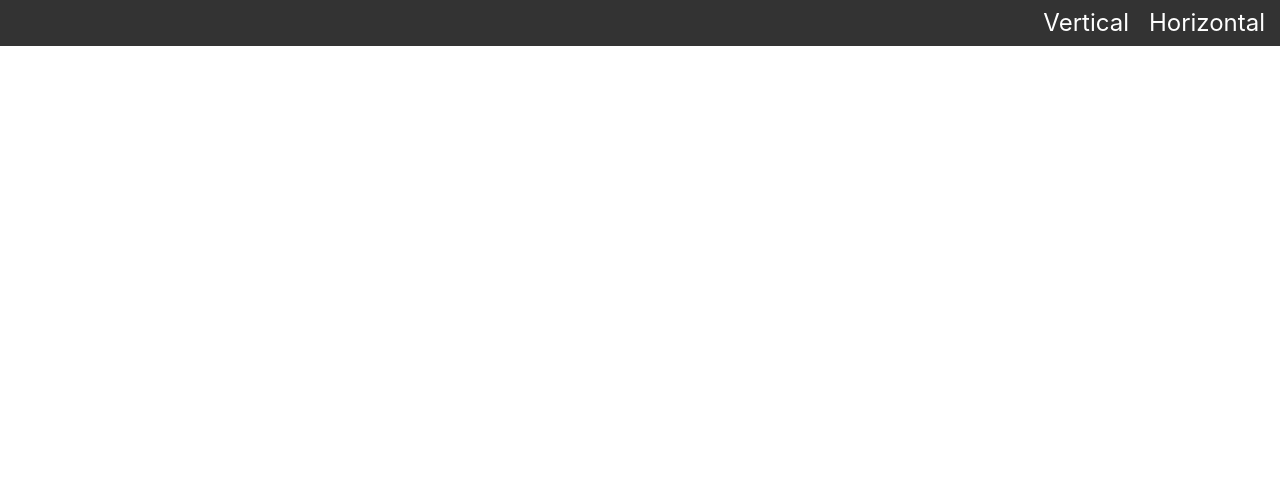
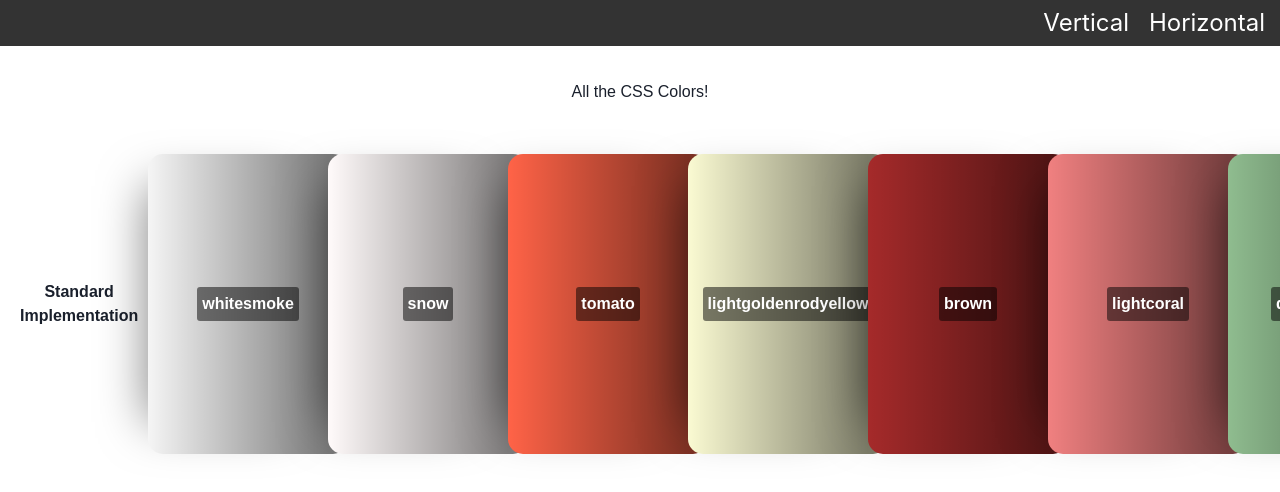
Before and after one commit to terryszhou/intersection-fader, a React (Create React App) app: page /horizontal in a window 1280 px wide. Before the commit this address had no page. Shown: the top 492 px of the page. Built offline with nearby package versions, Linux system fonts and the light colour scheme.

Commit message:
Vanilla Horizontal Fade section complete

```diff
--- a/src/App.css
+++ b/src/App.css
@@ -5,6 +5,7 @@ html {
 .App {
   font-family: sans-serif;
   text-align: center;
+  padding-top: 5rem;
 }
 
 .fade-in-section {
@@ -15,7 +16,21 @@ html {
   will-change: opacity, transform, visibility;
 }
 
-.fade-in-section.is-visible {
+.fade-side-section {
+  opacity: 0;
+  transform: translateX(10vw);
+  visibility: hidden;
+  transition: opacity 400ms ease-out, transform 400ms ease-out, visibility 400ms ease-out;
+  will-change: opacity, transform, visibility;
+
+}
+
+.fade-side-section:hover + .fade-side-section {
+  transform: translateX(30px);
+  transition: transform 100ms ease-out;
+}
+
+.is-visible {
   opacity: 1;
   transform: none;
   visibility: visible;
@@ -33,6 +48,32 @@ html {
   border-radius: 3px;
 }
 
+.box2 {
+  width: 200px;
+  height: 300px;
+  display: flex;
+  justify-content: center;
+  align-items: center;
+  margin: 0 -10px;
+  transition-duration: 0.2s;
+  background-image: linear-gradient(to left, rgba(0,0,0,0.5) 10%, rgba(0,0,0,0));
+  border-radius: 15px;
+  box-shadow: -2rem 0 3rem -2rem rgba(0,0,0,0.5);
+}
+
+.box2:hover {
+  transform: translate(-.5rem,-1rem) rotate(3deg);
+  transition-duration: 0.2s;
+}
+
+.box2 span {
+  background-color: rgba(0,0,0,0.5);
+  color: white;
+  padding: 5px;
+  border-radius: 3px;
+  font-weight: bold;
+}
+
 h1 {
   font-weight: bold;
   font-size: 24px;
--- a/src/App.jsx
+++ b/src/App.jsx
@@ -1,11 +1,8 @@
-import { Box, Text, Flex } from '@chakra-ui/react';
 import { BrowserRouter as Router, Routes, Route } from 'react-router-dom';
 import './App.css';
-import { colors } from './css-colors';
 import { Nav } from './Nav';
-import { FadeInSection } from './FadeInSection';
-import { FadeInSectionChakra } from './FadeInSectionChakra';
 import { Vertical } from './Vertical';
+import { Horizontal } from './Horizontal';
 
 export const App = () => {
   return (
@@ -13,6 +10,7 @@ export const App = () => {
       <Nav />
       <Routes>
         <Route path="/" exact element={<Vertical />} />
+        <Route path="horizontal" element={<Horizontal />} />
       </Routes>
     </Router>
   );
--- /dev/null
+++ b/src/FadeSide.jsx
@@ -0,0 +1,19 @@
+import React, { useState, useEffect, useRef } from "react";
+
+export const FadeSide = ({ children }) => {
+  const [isVisible, setVisible] = useState(false);
+  const domRef = useRef();
+
+  useEffect(() => {
+    const observer = new IntersectionObserver(entries => {
+      entries.forEach(entry => setVisible(entry.isIntersecting));
+    });
+    observer.observe(domRef.current);
+  }, []);
+
+  return (
+    <div className={`fade-side-section ${isVisible && 'is-visible'}`} ref={domRef}>
+      {children}
+    </div>
+  );
+};
--- /dev/null
+++ b/src/Horizontal.jsx
@@ -0,0 +1,36 @@
+import React from "react";
+
+import { colors } from "./css-colors";
+import { FadeSide } from "./FadeSide";
+
+export const Horizontal = () => {
+  return (
+    <div className="App">
+      <h1>All the CSS Colors!</h1>
+        <div style={styles.rowContainer}>
+          <h1 style={styles.rowHeader}>Standard Implementation</h1>
+          {colors.map(color => (
+            <FadeSide>
+              <div className="box2" style={{ backgroundColor: color }}>
+                <span>{color}</span>
+              </div>
+            </FadeSide>
+          ))}
+        </div>
+    </div>
+  );
+};
+
+const styles = {
+  rowContainer: {
+    height: "50vh",
+    display: "flex",
+    alignItems: "center",
+    overflow: "scroll"
+  },
+
+  rowHeader: {
+    margin: "0 20px",
+    fontWeight: "bold",
+  }
+};
--- a/src/Nav.jsx
+++ b/src/Nav.jsx
@@ -1,8 +1,7 @@
 import React from 'react';
 import { NavLink } from 'react-router-dom';
 
-export const Nav = () => {
-  return (
+export const Nav = () => (
   <nav style={styles.navbar}>
     <div style={{ float: "right" }}>
       <NavLink to="/" exact style={styles.navlink}>Vertical</NavLink>
@@ -10,20 +9,18 @@ export const Nav = () => {
     </div>
   </nav>
 );
-};
 
 const styles = {
   navbar: {
     backgroundColor: 'rgb(51,51,51)',
-    color: "white",
     padding: "5px",
     position: "fixed",
     width: "100vw",
     zIndex: 2,
   },
-
   navlink: {
     margin: "0 10px",
     fontSize: 24,
-  }
+    color: "white",
+  },
 };
```
Also changed, not shown: src/FadeInSectionChakra.jsx (renamed from src/FadeInSectionChakra.js). Lines whose indentation alone changed are shown as unchanged.
